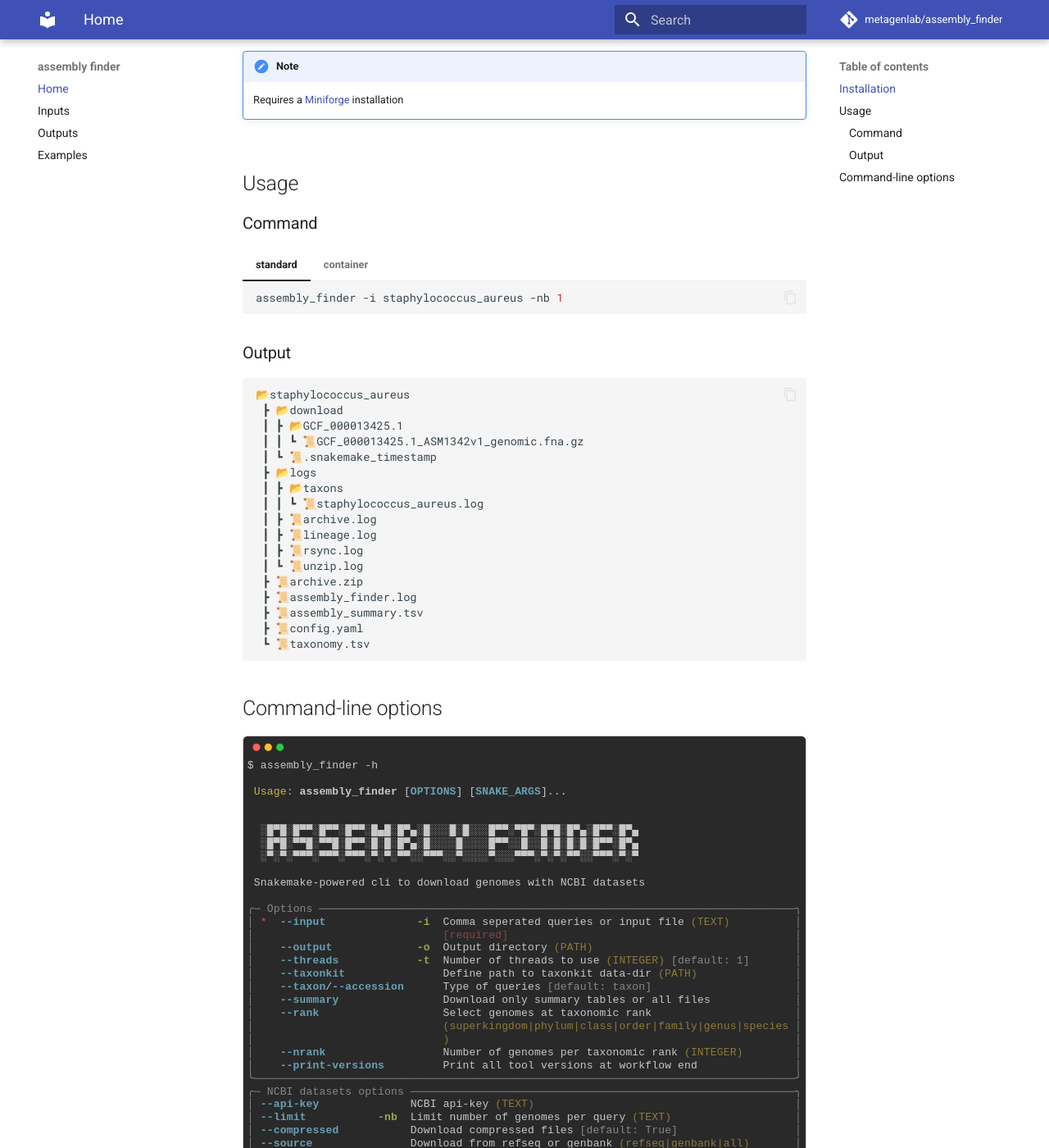
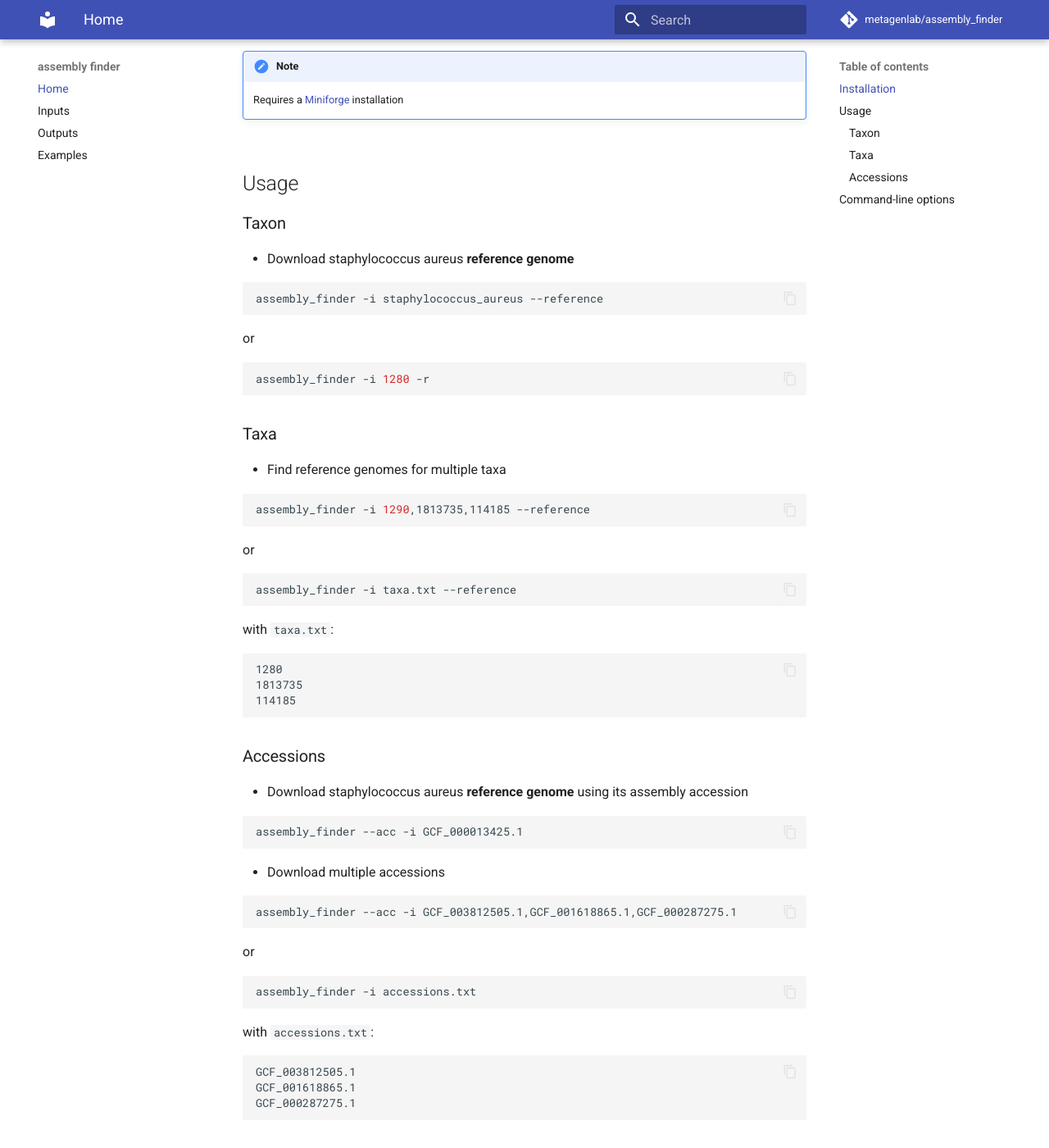
Before and after one commit to metagenlab/assembly_finder, an MkDocs documentation site: the page built from docs/index.md, in a window 1280 px wide and 1400 px high, scrolled down 491 px. Shown: the whole window at 82% size. Built offline with MkDocs 1.6.1 and Material for MkDocs 9.7.7, drawn with Linux system fonts in a browser that asks for light colours; comment, search, counter and statistics services are not loaded; some of the changed text lies outside the part shown.

Commit message:
update docs and redme

````diff
--- a/docs/index.md
+++ b/docs/index.md
@@ -10,14 +10,23 @@
 
 [![DOI](https://zenodo.org/badge/DOI/10.5281/zenodo.13353494.svg)](https://zenodo.org/doi/10.5281/zenodo.13353494)
 
-`assembly_finder` is a [Snakemake](https://github.com/snakemake/snakemake)-powered cli, written in [Snaketool](https://github.com/beardymcjohnface/Snaketool), to download genomes with [NCBI datasets](https://github.com/ncbi/datasets).
+`assembly_finder` is a [Snakemake](https://github.com/snakemake/snakemake) CLI wrapper for [NCBI datasets](https://github.com/ncbi/datasets), written with [Snaketool](https://github.com/beardymcjohnface/Snaketool), for easy genome assembly downloads.
 
 ## Installation
 
 === "Conda <small>(recommended)</small>"
 
     ```sh
-    conda create -n assembly_finder assembly_finder
+    conda create -n assembly_finder -c bioconda assembly_finder
+    ```
+    !!! note
+        Requires a [Miniforge](https://github.com/conda-forge/miniforge) installation
+
+=== "git"
+
+    ```sh
+    git clone https://github.com/metagenlab/assembly_finder.git
+    pip install -e assembly_finder
     ```
     !!! note
         Requires a [Miniforge](https://github.com/conda-forge/miniforge) installation
@@ -28,54 +37,70 @@
     apptainer pull docker://ghcr.io/metagenlab/assembly_finder:latest
     ```
 
-    !!! note
-        Add `--no-use-conda` when using the container
+## Usage
+### Taxon
 
-=== "git"
+* Download staphylococcus aureus **reference genome**
 
-    ```sh
-    git clone https://github.com/metagenlab/assembly_finder.git
-    pip install -e assembly_finder
-    ```
-    !!! note
-        Requires a [Miniforge](https://github.com/conda-forge/miniforge) installation
+```sh
+assembly_finder -i staphylococcus_aureus --reference
+```
 
-## Usage
-### Command
+or
 
-=== "standard"
+```sh
+assembly_finder -i 1280 -r
+```
 
-    ```sh
-    assembly_finder -i staphylococcus_aureus -nb 1
-    ```
+### Taxa
 
-=== "container"
+* Find reference genomes for multiple taxa
 
-    ```sh
-    apptainer run docker://ghcr.io/metagenlab/assembly_finder:latest \
-    assembly_finder -i staphylococcus_aureus -nb 1 --no-use-conda
-    ```
+```sh
+assembly_finder -i 1290,1813735,114185 --reference
+```
 
-### Output
+or
+
 ```sh
-📂staphylococcus_aureus
- ┣ 📂download
- ┃ ┣ 📂GCF_000013425.1
- ┃ ┃ ┗ 📜GCF_000013425.1_ASM1342v1_genomic.fna.gz
- ┃ ┗ 📜.snakemake_timestamp
- ┣ 📂logs
- ┃ ┣ 📂taxons
- ┃ ┃ ┗ 📜staphylococcus_aureus.log
- ┃ ┣ 📜archive.log
- ┃ ┣ 📜lineage.log
- ┃ ┣ 📜rsync.log
- ┃ ┗ 📜unzip.log
- ┣ 📜archive.zip
- ┣ 📜assembly_finder.log
- ┣ 📜assembly_summary.tsv
- ┣ 📜config.yaml
- ┗ 📜taxonomy.tsv
+assembly_finder -i taxa.txt --reference
 ```
+
+with `taxa.txt`:
+
+```
+1280
+1813735
+114185
+```
+
+### Accessions
+
+
+* Download staphylococcus aureus **reference genome** using its assembly accession
+
+```sh
+assembly_finder --acc -i GCF_000013425.1
+```
+
+* Download multiple accessions
+
+```sh
+assembly_finder --acc -i GCF_003812505.1,GCF_001618865.1,GCF_000287275.1
+```
+or
+
+```sh
+assembly_finder -i accessions.txt
+```
+with `accessions.txt`:
+
+```
+GCF_003812505.1
+GCF_001618865.1
+GCF_000287275.1
+```
+
 
 ## Command-line options
 
````
Also changed, not shown: README.md (+2 -13 lines), docs/examples.md (+35 -39 lines).
